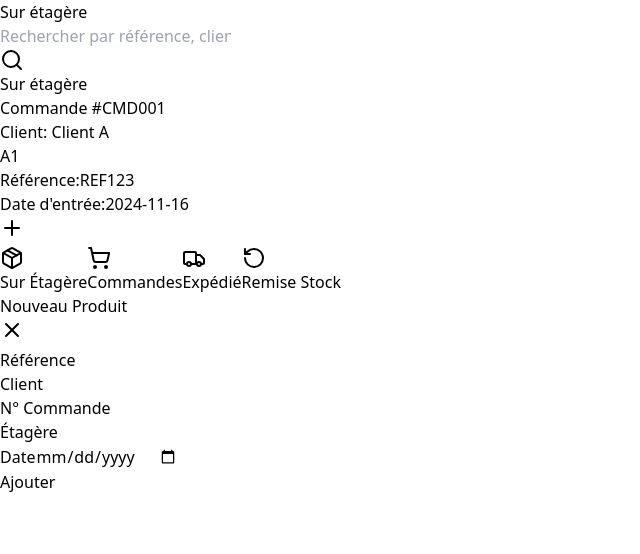
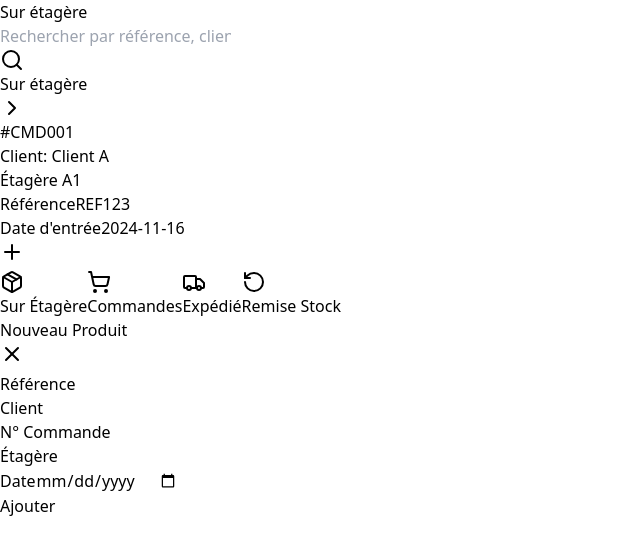
Before and after one commit to julesalut/LogisitiqueKSM, a Next.js app: page / in a window 1280 px wide. Both pictures are taken after a click on the button 12 px from the left and 228 px from the top of the page. Shown: the top 554 px of the page, without its empty margins (0-640 px from the left). Built offline with nearby package versions, Linux system fonts and the light colour scheme.

Commit message:
Update page.tsx

```diff
--- a/app/page.tsx
+++ b/app/page.tsx
@@ -1,7 +1,7 @@
 'use client';
 
-import React, { useState } from 'react';
-import { Plus, Search, Package, Truck, ShoppingCart, X, RotateCcw } from 'lucide-react';
+import React, { useState, useEffect } from 'react';
+import { Plus, Search, Package, Truck, ShoppingCart, X, RotateCcw, ChevronRight } from 'lucide-react';
 
 type ProductStatus = 'shelf' | 'ordered' | 'shipped' | 'restocked';
 
@@ -21,6 +21,7 @@ const LogistiqueApp = () => {
   const [activeTab, setActiveTab] = useState<ProductStatus>('shelf');
   const [showAddForm, setShowAddForm] = useState(false);
   const [searchTerm, setSearchTerm] = useState('');
+  const [isLoading, setIsLoading] = useState(false);
 
   const [products, setProducts] = useState<Product[]>([
     {
@@ -36,11 +37,11 @@ const LogistiqueApp = () => {
 
   const getStatusColor = (status: ProductStatus) => {
     switch (status) {
-      case 'shipped': return 'bg-green-500 hover:bg-green-600';
-      case 'ordered': return 'bg-orange-500 hover:bg-orange-600';
-      case 'shelf': return 'bg-yellow-400 hover:bg-yellow-500';
-      case 'restocked': return 'bg-pink-500 hover:bg-pink-600';
-      default: return 'bg-gray-500';
+      case 'shipped': return 'bg-gradient-to-br from-green-400 to-green-600';
+      case 'ordered': return 'bg-gradient-to-br from-orange-400 to-orange-600';
+      case 'shelf': return 'bg-gradient-to-br from-yellow-300 to-yellow-500';
+      case 'restocked': return 'bg-gradient-to-br from-pink-400 to-pink-600';
+      default: return 'bg-gradient-to-br from-gray-400 to-gray-600';
     }
   };
 
@@ -54,10 +55,22 @@ const LogistiqueApp = () => {
     }
   };
 
+  const getNavButtonClass = (isActive: boolean, color: string) => `
+    flex flex-col items-center justify-center p-4
+    rounded-xl transition-all duration-300 ease-in-out
+    hover:bg-gray-100 active:scale-95
+    w-full mx-2
+    ${isActive ? `text-${color}-500 bg-${color}-50 shadow-sm` : 'text-gray-400'}
+  `;
+
   const handleAddProduct = (e: React.FormEvent<HTMLFormElement>) => {
     e.preventDefault();
+    setIsLoading(true);
     const form = e.currentTarget;
     const formData = new FormData(form);
+
+    // Simuler un délai pour l'effet de chargement
+    setTimeout(() => {
       const newProduct = {
         id: `P${String(products.length + 1).padStart(3, '0')}`,
         reference: formData.get('reference')?.toString() || '',
@@ -67,17 +80,19 @@ const LogistiqueApp = () => {
         date: formData.get('date')?.toString() || new Date().toISOString().split('T')[0],
         status: 'shelf' as const
       };
-    setProducts([...products, newProduct]);
+      setProducts(prev => [...prev, newProduct]);
       setShowAddForm(false);
+      setIsLoading(false);
+    }, 500);
   };
 
   return (
-    <div className="min-h-screen bg-gray-50 pb-24">
-      {/* Header */}
+    <div className="min-h-screen bg-gray-50">
+      {/* Header fixe */}
       <div className="bg-white shadow-sm fixed top-0 left-0 right-0 z-10">
-        <div className="max-w-xl mx-auto px-4 py-4">
-          <div className="flex items-center justify-between mb-4">
-            <h1 className="text-2xl font-semibold">
+        <div className="w-full px-6 py-6 space-y-4">
+          <div className="flex items-center justify-between">
+            <h1 className="text-3xl font-bold">
               {getStatusText(activeTab)}
             </h1>
           </div>
@@ -88,15 +103,17 @@ const LogistiqueApp = () => {
               placeholder="Rechercher par référence, client..."
               value={searchTerm}
               onChange={(e) => setSearchTerm(e.target.value)}
-              className="w-full bg-gray-100 rounded-xl py-3 px-4 pl-10 focus:outline-none focus:ring-2 focus:ring-blue-500"
+              className="w-full bg-gray-100 rounded-2xl py-4 px-6 pl-12 text-lg
+                focus:outline-none focus:ring-2 focus:ring-blue-500
+                transition-all duration-200"
             />
-            <Search className="absolute left-3 top-3.5 w-5 h-5 text-gray-400" />
+            <Search className="absolute left-4 top-1/2 transform -translate-y-1/2 w-6 h-6 text-gray-400" />
           </div>
         </div>
       </div>
 
       {/* Liste des produits */}
-      <div className="max-w-xl mx-auto px-4 pt-32 pb-6">
+      <div className="w-full px-6 pt-36 pb-32">
         <div className="space-y-6">
           {products
             .filter(product => {
@@ -108,39 +125,46 @@ const LogistiqueApp = () => {
               return matchesSearch && (activeTab === product.status);
             })
             .map((product) => (
-              <div key={product.id} className="bg-white rounded-xl shadow-sm overflow-hidden">
-                <div className={`px-4 py-3 ${getStatusColor(product.status)} text-white`}>
-                  <span className="font-medium">{getStatusText(product.status)}</span>
+              <div
+                key={product.id}
+                className="bg-white rounded-2xl shadow-sm overflow-hidden
+                  transform transition-all duration-200 hover:shadow-md hover:-translate-y-1"
+              >
+                <div className={`px-6 py-4 ${getStatusColor(product.status)} text-white`}>
+                  <div className="flex justify-between items-center">
+                    <span className="font-semibold text-lg">{getStatusText(product.status)}</span>
+                    <ChevronRight className="w-6 h-6" />
                   </div>
-                <div className="p-4 space-y-3">
+                </div>
+                <div className="p-6 space-y-4">
                   <div className="flex justify-between items-start">
                     <div>
-                      <p className="font-medium">Commande #{product.orderNumber}</p>
-                      <p className="text-sm text-gray-500">Client: {product.client}</p>
+                      <p className="text-xl font-semibold">#{product.orderNumber}</p>
+                      <p className="text-gray-600">Client: {product.client}</p>
                     </div>
-                    <span className="text-sm font-medium bg-gray-100 px-3 py-1 rounded-full">
-                      {product.shelf}
+                    <span className="text-sm font-medium bg-gray-100 px-4 py-2 rounded-xl">
+                      Étagère {product.shelf}
                     </span>
                   </div>
-                  <div className="space-y-1 text-sm text-gray-600">
-                    <p className="flex justify-between">
-                      <span>Référence:</span>
-                      <span className="font-medium">{product.reference}</span>
+                  <div className="space-y-2 text-gray-600">
+                    <p className="flex justify-between items-center">
+                      <span>Référence</span>
+                      <span className="font-semibold text-gray-900">{product.reference}</span>
                     </p>
-                    <p className="flex justify-between">
-                      <span>Date d'entrée:</span>
-                      <span className="font-medium">{product.date}</span>
+                    <p className="flex justify-between items-center">
+                      <span>Date d'entrée</span>
+                      <span className="font-semibold text-gray-900">{product.date}</span>
                     </p>
                     {product.shippedDate && (
-                      <p className="flex justify-between">
-                        <span>Date d'expédition:</span>
-                        <span className="font-medium">{product.shippedDate}</span>
+                      <p className="flex justify-between items-center">
+                        <span>Expédié le</span>
+                        <span className="font-semibold text-green-600">{product.shippedDate}</span>
                       </p>
                     )}
                     {product.restockDate && (
-                      <p className="flex justify-between">
-                        <span>Date de remise en stock:</span>
-                        <span className="font-medium">{product.restockDate}</span>
+                      <p className="flex justify-between items-center">
+                        <span>Remise en stock le</span>
+                        <span className="font-semibold text-pink-600">{product.restockDate}</span>
                       </p>
                     )}
                   </div>
@@ -150,124 +174,137 @@ const LogistiqueApp = () => {
         </div>
       </div>
 
-      {/* Bouton d'ajout */}
+      {/* Bouton d'ajout flottant */}
       <button
         onClick={() => setShowAddForm(true)}
-        className="fixed right-4 bottom-24 bg-blue-500 text-white rounded-full p-4 shadow-lg hover:bg-blue-600 transition-colors"
+        className="fixed right-6 bottom-32 bg-blue-500 text-white rounded-full p-6 shadow-lg
+          hover:bg-blue-600 active:scale-95 transition-all duration-200
+          transform hover:rotate-90"
       >
-        <Plus className="w-6 h-6" />
+        <Plus className="w-8 h-8" />
       </button>
 
-      {/* Navigation */}
-      <div className="fixed bottom-0 inset-x-0 bg-white border-t">
-        <div className="max-w-xl mx-auto px-4 py-2 flex justify-around">
+      {/* Navigation du bas */}
+      <div className="fixed bottom-0 inset-x-0 bg-white border-t shadow-lg">
+        <div className="w-full px-4 py-4 flex justify-between items-center">
           <button
             onClick={() => setActiveTab('shelf')}
-            className={`flex flex-col items-center p-2 transition-colors ${
-              activeTab === 'shelf' ? 'text-yellow-500' : 'text-gray-400'
-            }`}
+            className={getNavButtonClass(activeTab === 'shelf', 'yellow')}
           >
-            <Package className="w-6 h-6" />
-            <span className="text-xs mt-1">Sur Étagère</span>
+            <Package className="w-8 h-8 mb-2" />
+            <span className="text-sm font-medium">Sur Étagère</span>
           </button>
 
           <button
             onClick={() => setActiveTab('ordered')}
-            className={`flex flex-col items-center p-2 transition-colors ${
-              activeTab === 'ordered' ? 'text-orange-500' : 'text-gray-400'
-            }`}
+            className={getNavButtonClass(activeTab === 'ordered', 'orange')}
           >
-            <ShoppingCart className="w-6 h-6" />
-            <span className="text-xs mt-1">Commandes</span>
+            <ShoppingCart className="w-8 h-8 mb-2" />
+            <span className="text-sm font-medium">Commandes</span>
           </button>
 
           <button
             onClick={() => setActiveTab('shipped')}
-            className={`flex flex-col items-center p-2 transition-colors ${
-              activeTab === 'shipped' ? 'text-green-500' : 'text-gray-400'
-            }`}
+            className={getNavButtonClass(activeTab === 'shipped', 'green')}
           >
-            <Truck className="w-6 h-6" />
-            <span className="text-xs mt-1">Expédié</span>
+            <Truck className="w-8 h-8 mb-2" />
+            <span className="text-sm font-medium">Expédié</span>
           </button>
 
           <button
             onClick={() => setActiveTab('restocked')}
-            className={`flex flex-col items-center p-2 transition-colors ${
-              activeTab === 'restocked' ? 'text-pink-500' : 'text-gray-400'
-            }`}
+            className={getNavButtonClass(activeTab === 'restocked', 'pink')}
           >
-            <RotateCcw className="w-6 h-6" />
-            <span className="text-xs mt-1">Remise Stock</span>
+            <RotateCcw className="w-8 h-8 mb-2" />
+            <span className="text-sm font-medium">Remise Stock</span>
           </button>
         </div>
       </div>
 
-      {/* Modal d'ajout */}
+      {/* Modal d'ajout avec animation */}
       {showAddForm && (
-        <div className="fixed inset-0 bg-black/50 backdrop-blur-sm flex items-center justify-center p-4 z-50">
-          <div className="bg-white rounded-xl w-full max-w-md p-6 shadow-xl">
-            <div className="flex justify-between items-center mb-6">
-              <h3 className="text-lg font-semibold">Nouveau Produit</h3>
+        <div
+          className="fixed inset-0 bg-black/50 backdrop-blur-sm flex items-center justify-center p-6 z-50
+            animate-fadeIn"
+        >
+          <div
+            className="bg-white rounded-3xl w-full max-w-xl p-8 shadow-xl
+              transform transition-all duration-300 animate-slideUp"
+          >
+            <div className="flex justify-between items-center mb-8">
+              <h3 className="text-2xl font-bold">Nouveau Produit</h3>
               <button
                 onClick={() => setShowAddForm(false)}
-                className="p-2 hover:bg-gray-100 rounded-full"
+                className="p-2 hover:bg-gray-100 rounded-full transition-colors"
               >
-                <X className="w-5 h-5" />
+                <X className="w-6 h-6" />
               </button>
             </div>
 
-            <form onSubmit={handleAddProduct} className="space-y-4">
-              <div>
-                <label className="block text-sm font-medium mb-1">Référence</label>
+            <form onSubmit={handleAddProduct} className="space-y-6">
+              {/* Formulaire ici... */}
+              <div className="grid grid-cols-2 gap-6">
+                <div className="col-span-2">
+                  <label className="block text-sm font-medium mb-2">Référence</label>
                   <input
                     type="text"
                     name="reference"
-                  className="w-full rounded-lg border p-3 bg-gray-50"
+                    className="w-full rounded-xl border-gray-200 p-4 bg-gray-50
+                      focus:ring-2 focus:ring-blue-500 transition-all duration-200"
+                    required
+                  />
+                </div>
+                <div className="col-span-2">
+                  <label className="block text-sm font-medium mb-2">Client</label>
+                  <input
+                    type="text"
+                    name="client"
+                    className="w-full rounded-xl border-gray-200 p-4 bg-gray-50
+                      focus:ring-2 focus:ring-blue-500 transition-all duration-200"
                     required
                   />
                 </div>
                 <div>
-                <label className="block text-sm font-medium mb-1">Client</label>
+                  <label className="block text-sm font-medium mb-2">N° Commande</label>
                   <input
                     type="text"
-                  name="client"
-                  className="w-full rounded-lg border p-3 bg-gray-50"
+                    name="orderNumber"
+                    className="w-full rounded-xl border-gray-200 p-4 bg-gray-50
+                      focus:ring-2 focus:ring-blue-500 transition-all duration-200"
                     required
                   />
                 </div>
                 <div>
-                <label className="block text-sm font-medium mb-1">N° Commande</label>
+                  <label className="block text-sm font-medium mb-2">Étagère</label>
                   <input
                     type="text"
-                  name="orderNumber"
-                  className="w-full rounded-lg border p-3 bg-gray-50"
+                    name="shelf"
+                    className="w-full rounded-xl border-gray-200 p-4 bg-gray-50
+                      focus:ring-2 focus:ring-blue-500 transition-all duration-200"
                     required
                   />
                 </div>
-              <div>
-                <label className="block text-sm font-medium mb-1">Étagère</label>
+                <div className="col-span-2">
+                  <label className="block text-sm font-medium mb-2">Date</label>
                   <input
-                  type="text"
-                  name="shelf"
-                  className="w-full rounded-lg border p-3 bg-gray-50"
+                    type="date"
+                    name="date"
+                    className="w-full rounded-xl border-gray-200 p-4 bg-gray-50
+                      focus:ring-2 focus:ring-blue-500 transition-all duration-200"
                     required
                   />
                 </div>
-              <div>
-                <label className="block text-sm font-medium mb-1">Date</label>
-                <input
-                  type="date"
-                  name="date"
-                  className="w-full rounded-lg border p-3 bg-gray-50"
-                  required
-                />
               </div>
+
               <button
                 type="submit"
-                className="w-full bg-blue-500 text-white rounded-xl py-3 font-medium hover:bg-blue-600 transition-colors"
+                disabled={isLoading}
+                className={`w-full bg-blue-500 text-white rounded-xl py-4 font-medium text-lg
+                  hover:bg-blue-600 active:scale-98 transition-all duration-200
+                  disabled:opacity-50 disabled:cursor-not-allowed
+                  ${isLoading ? 'animate-pulse' : ''}`}
               >
-                Ajouter
+                {isLoading ? 'Ajout en cours...' : 'Ajouter'}
               </button>
             </form>
           </div>
```
Lines whose indentation alone changed are shown as unchanged.
